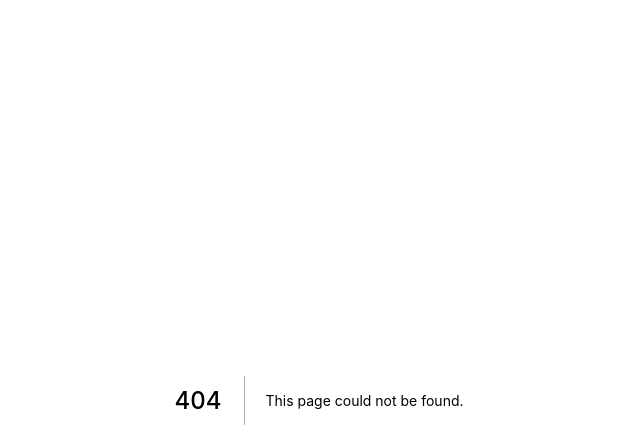
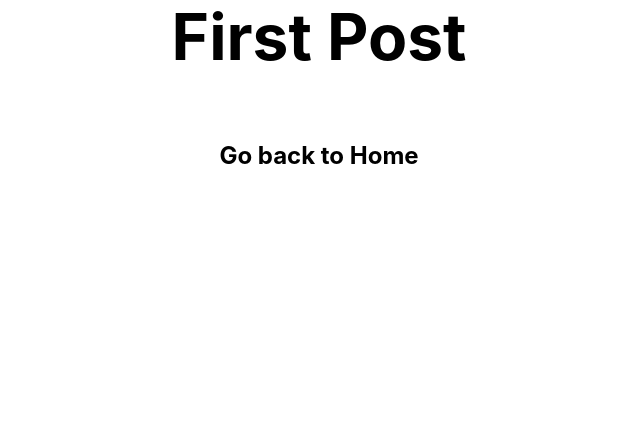
Before and after one commit to rahulsreekumar81/NextJs-Website, a Next.js app: page /posts/first-post in a window 1280 px wide. Before the commit this address had no page. Shown: the top 448 px of the page, without its empty margins (321-961 px from the left). Built offline with nearby package versions, Linux system fonts and the light colour scheme.

Commit message:
⚗️:Experiments in Next js Routes

```diff
--- /dev/null
+++ b/pages/posts/first-post.js
@@ -0,0 +1,15 @@
+import Link from "next/link";
+import styles from "/styles/Home.module.css";
+const FirstPost = () => {
+  return (
+    <>
+      <h1 className={styles.title}>First Post</h1>
+      <h2 className={styles.description}>
+        <Link href="/">
+          <a>Go back to Home</a>
+        </Link>
+      </h2>
+    </>
+  );
+};
+export default FirstPost;
```
Also changed, not shown: pages/index.js (+8 -2 lines).
